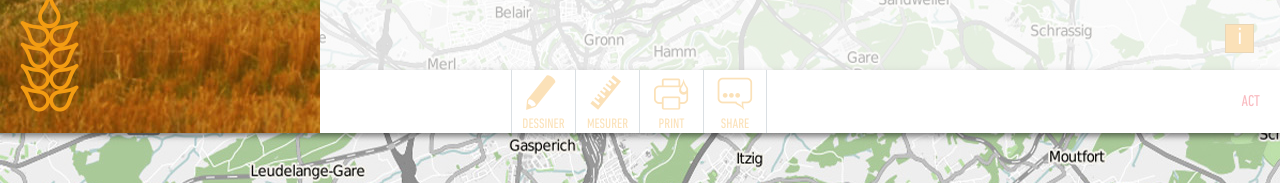
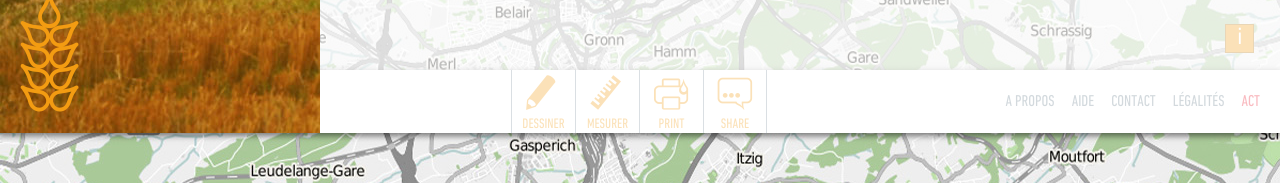
Before and after one commit to pgiraud/geoportail_lux_v3_design, a plain HTML site: page cartes/agriculture.html in a window 1280 px wide. Shown: the part 667-850 px from the top of the page. Drawn offline with nearby package versions, Linux system fonts and the light colour scheme; a web font is replaced by a local one.

Commit message:
Re-add links in bottom menu

```diff
--- a/cartes/agriculture.html
+++ b/cartes/agriculture.html
@@ -755,6 +755,16 @@
 
         <footer id="footer">
             <ul id="footer-navigation">
+                <li><a href="/fr/propos/">A propos</a></li>
+                <li class="child descendant">
+                    <a href="/fr/documentation">Aide</a>
+                </li>
+                <li class="child descendant">
+                    <a href="/fr/propos/contactez-nous/">Contact</a>
+                </li>
+                <li class="child descendant">
+                    <a href="/fr/propos/mentions-legales/">Légalités</a>
+                </li>
                 <li><a href="http://www.act.public.lu" id="link-act" target="_blank">ACT</a></li>
             </ul>
 
```
